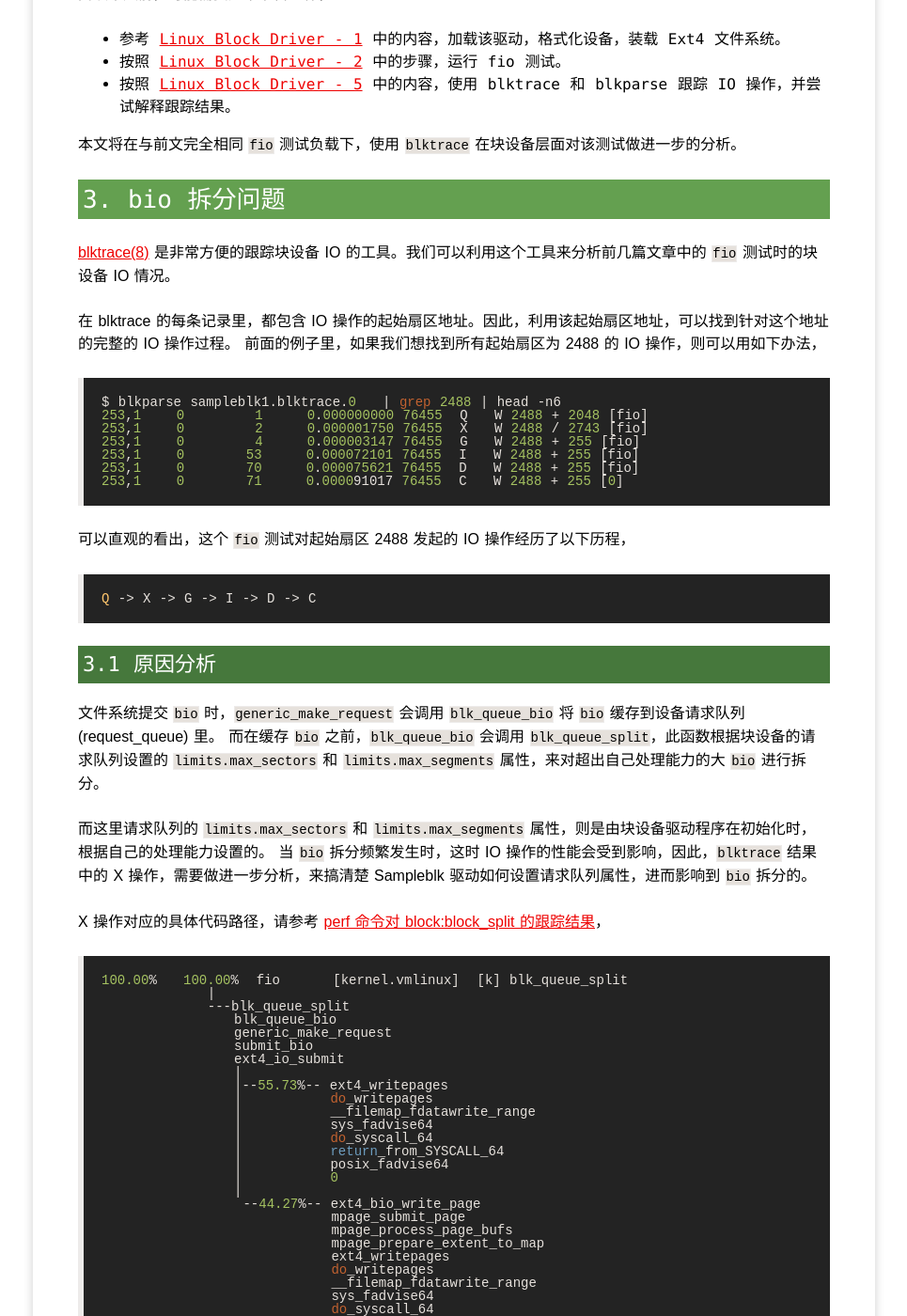
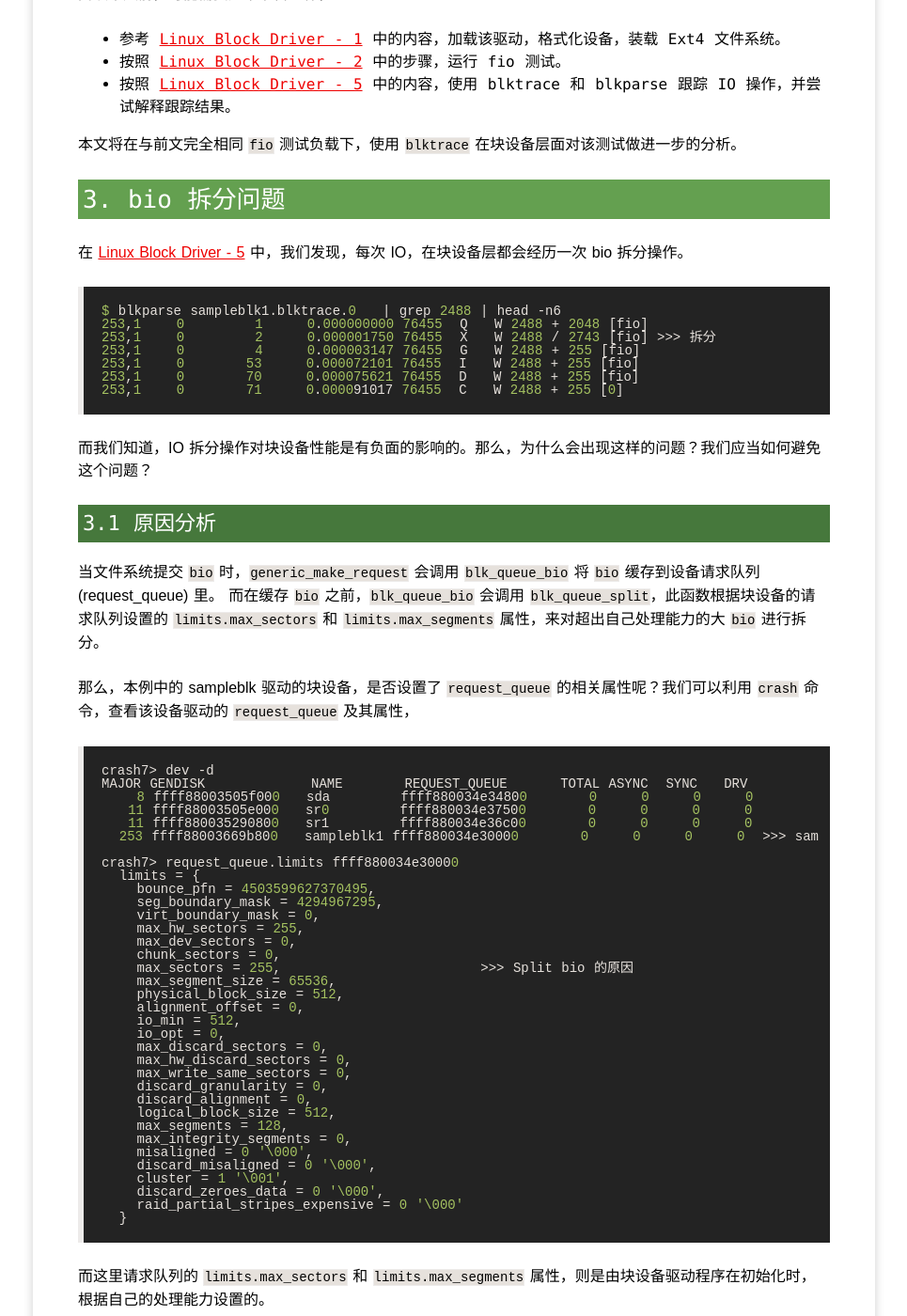
Before and after one commit to yangoliver/yangoliver.github.io, a Jekyll site: the page built from _posts/2016/2016-11-12-linux-block-driver-basic-6.md, in a window 1280 px wide and 1400 px high, scrolled down 991 px. Shown: the whole window at 94% size, without its empty margins (157-1122 px from the left). Built offline with Jekyll 4.4.1, drawn with Linux system fonts in a browser that asks for light colours; comment, search, counter and statistics services are not loaded; some of the changed text lies outside the part shown.

Commit message:
draft: updated bio split analysis

```diff
--- a/_posts/2016/2016-11-12-linux-block-driver-basic-6.md
+++ b/_posts/2016/2016-11-12-linux-block-driver-basic-6.md
@@ -36,30 +36,90 @@
 
 ## 3. bio 拆分问题
 
-[blktrace(8)](https://linux.die.net/man/8/blktrace) 是非常方便的跟踪块设备 IO 的工具。我们可以利用这个工具来分析前几篇文章中的 `fio` 测试时的块设备 IO 情况。
-
-在 blktrace 的每条记录里，都包含 IO 操作的起始扇区地址。因此，利用该起始扇区地址，可以找到针对这个地址的完整的 IO 操作过程。
-前面的例子里，如果我们想找到所有起始扇区为 2488 的 IO 操作，则可以用如下办法，
+在 [Linux Block Driver - 5](http://oliveryang.net/2016/10/linux-block-driver-basic-5) 中，我们发现，每次 IO，在块设备层都会经历一次 bio 拆分操作。
 
 	$ blkparse sampleblk1.blktrace.0   | grep 2488 | head -n6
 	253,1    0        1     0.000000000 76455  Q   W 2488 + 2048 [fio]
-	253,1    0        2     0.000001750 76455  X   W 2488 / 2743 [fio]
+	253,1    0        2     0.000001750 76455  X   W 2488 / 2743 [fio] >>> 拆分
 	253,1    0        4     0.000003147 76455  G   W 2488 + 255 [fio]
 	253,1    0       53     0.000072101 76455  I   W 2488 + 255 [fio]
 	253,1    0       70     0.000075621 76455  D   W 2488 + 255 [fio]
 	253,1    0       71     0.000091017 76455  C   W 2488 + 255 [0]
 
-可以直观的看出，这个 `fio` 测试对起始扇区 2488 发起的 IO 操作经历了以下历程，
-
-	Q -> X -> G -> I -> D -> C
+而我们知道，IO 拆分操作对块设备性能是有负面的影响的。那么，为什么会出现这样的问题？我们应当如何避免这个问题？
 
 ### 3.1 原因分析
 
-文件系统提交 `bio` 时，`generic_make_request` 会调用 `blk_queue_bio` 将 `bio` 缓存到设备请求队列 (request_queue) 里。
+当文件系统提交 `bio` 时，`generic_make_request` 会调用 `blk_queue_bio` 将 `bio` 缓存到设备请求队列 (request_queue) 里。
 而在缓存 `bio` 之前，`blk_queue_bio` 会调用 `blk_queue_split`，此函数根据块设备的请求队列设置的 `limits.max_sectors` 和 `limits.max_segments` 属性，来对超出自己处理能力的大 `bio` 进行拆分。
 
+那么，本例中的 sampleblk 驱动的块设备，是否设置了 `request_queue` 的相关属性呢？我们可以利用 `crash` 命令，查看该设备驱动的 `request_queue` 及其属性，
+
+	crash7> dev -d
+	MAJOR GENDISK            NAME       REQUEST_QUEUE      TOTAL ASYNC  SYNC   DRV
+	    8 ffff88003505f000   sda        ffff880034e34800       0     0     0     0
+	   11 ffff88003505e000   sr0        ffff880034e37500       0     0     0     0
+	   11 ffff880035290800   sr1        ffff880034e36c00       0     0     0     0
+	  253 ffff88003669b800   sampleblk1 ffff880034e30000       0     0     0     0  >>> sampleblk 驱动对应的块设备
+
+	crash7> request_queue.limits ffff880034e30000
+	  limits = {
+	    bounce_pfn = 4503599627370495,
+	    seg_boundary_mask = 4294967295,
+	    virt_boundary_mask = 0,
+	    max_hw_sectors = 255,
+	    max_dev_sectors = 0,
+	    chunk_sectors = 0,
+	    max_sectors = 255,				>>> Split bio 的原因
+	    max_segment_size = 65536,
+	    physical_block_size = 512,
+	    alignment_offset = 0,
+	    io_min = 512,
+	    io_opt = 0,
+	    max_discard_sectors = 0,
+	    max_hw_discard_sectors = 0,
+	    max_write_same_sectors = 0,
+	    discard_granularity = 0,
+	    discard_alignment = 0,
+	    logical_block_size = 512,
+	    max_segments = 128,
+	    max_integrity_segments = 0,
+	    misaligned = 0 '\000',
+	    discard_misaligned = 0 '\000',
+	    cluster = 1 '\001',
+	    discard_zeroes_data = 0 '\000',
+	    raid_partial_stripes_expensive = 0 '\000'
+	  }
+
 而这里请求队列的 `limits.max_sectors` 和 `limits.max_segments` 属性，则是由块设备驱动程序在初始化时，根据自己的处理能力设置的。
-当 `bio` 拆分频繁发生时，这时 IO 操作的性能会受到影响，因此，`blktrace` 结果中的 X 操作，需要做进一步分析，来搞清楚 Sampleblk 驱动如何设置请求队列属性，进而影响到 `bio` 拆分的。
+
+那么 sampleblk 是如何初始化 request_queue 的呢？
+
+在 sampleblk 驱动的代码里，我们只找到如下函数，
+
+	static int sampleblk_alloc(int minor)
+	{
+	[...snipped...]
+	    spin_lock_init(&sampleblk_dev->lock);
+	    sampleblk_dev->queue = blk_init_queue(sampleblk_request,
+	        &sampleblk_dev->lock);
+	[...snipped...]
+
+而进一步研究 `blk_init_queue` 的实现，我们就发现，这个 `limits.max_sectors` 的限制，正好就是调用 `blk_init_queue` 引起的，
+
+	blk_init_queue->blk_init_queue_node->blk_init_allocated_queue->blk_queue_make_request->blk_set_default_limits
+
+调用 `blk_init_queue` 会最终导致 `blk_set_default_limits` 将系统定义的默认限制参数设置到 `request_queue` 上，
+
+	include/linux/blkdev.h
+
+	enum blk_default_limits {
+	    BLK_MAX_SEGMENTS    = 128,
+	    BLK_SAFE_MAX_SECTORS    = 255, >>> sampleblk 使用的初值
+	    BLK_DEF_MAX_SECTORS = 2560,
+	    BLK_MAX_SEGMENT_SIZE    = 65536,
+	    BLK_SEG_BOUNDARY_MASK   = 0xFFFFFFFFUL,
+	};
 
 X 操作对应的具体代码路径，请参考 [perf 命令对 block:block_split 的跟踪结果](https://github.com/yangoliver/lktm/blob/master/drivers/block/sampleblk/labs/lab2/perf_block_split.log)，
 
```
